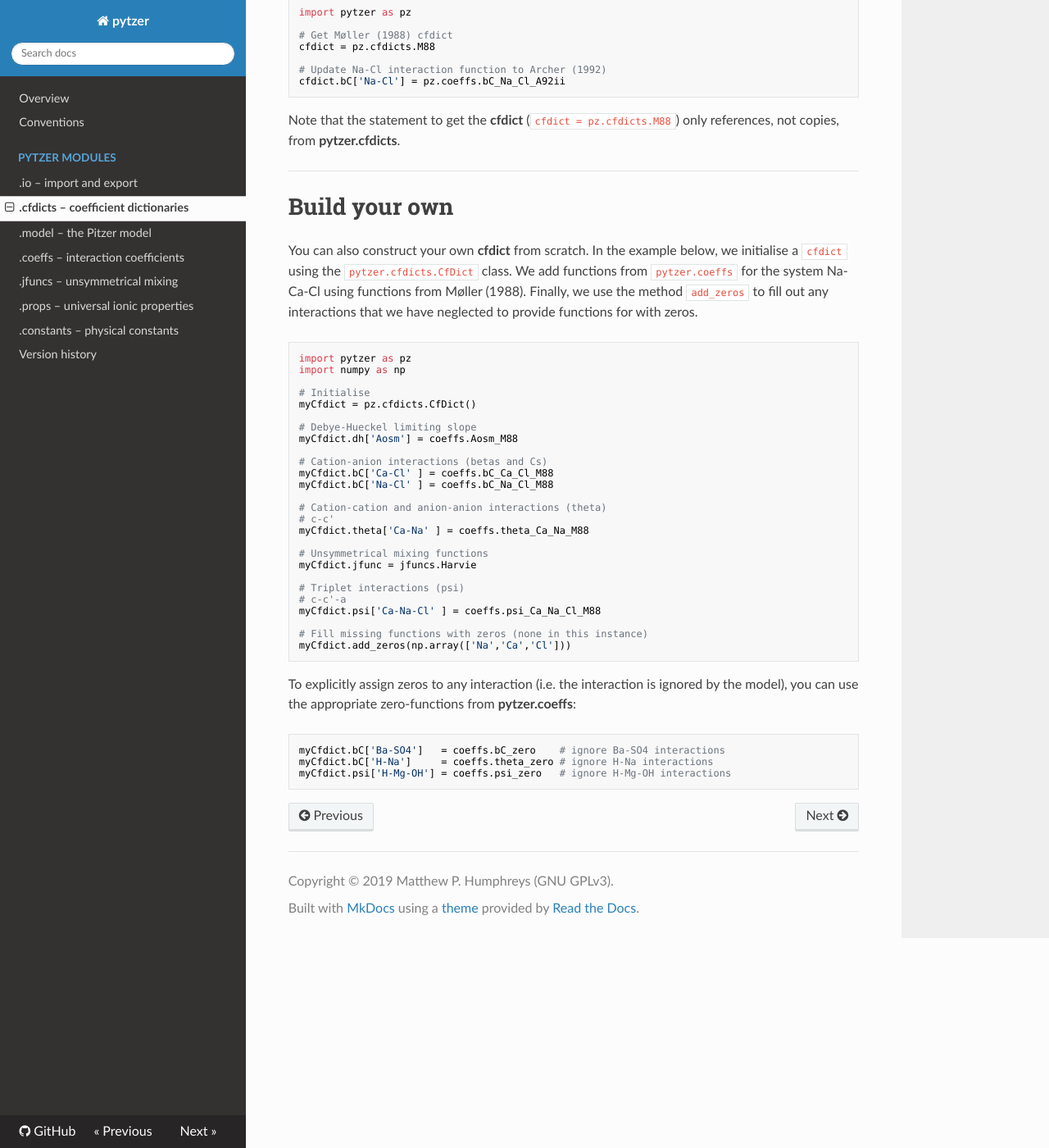
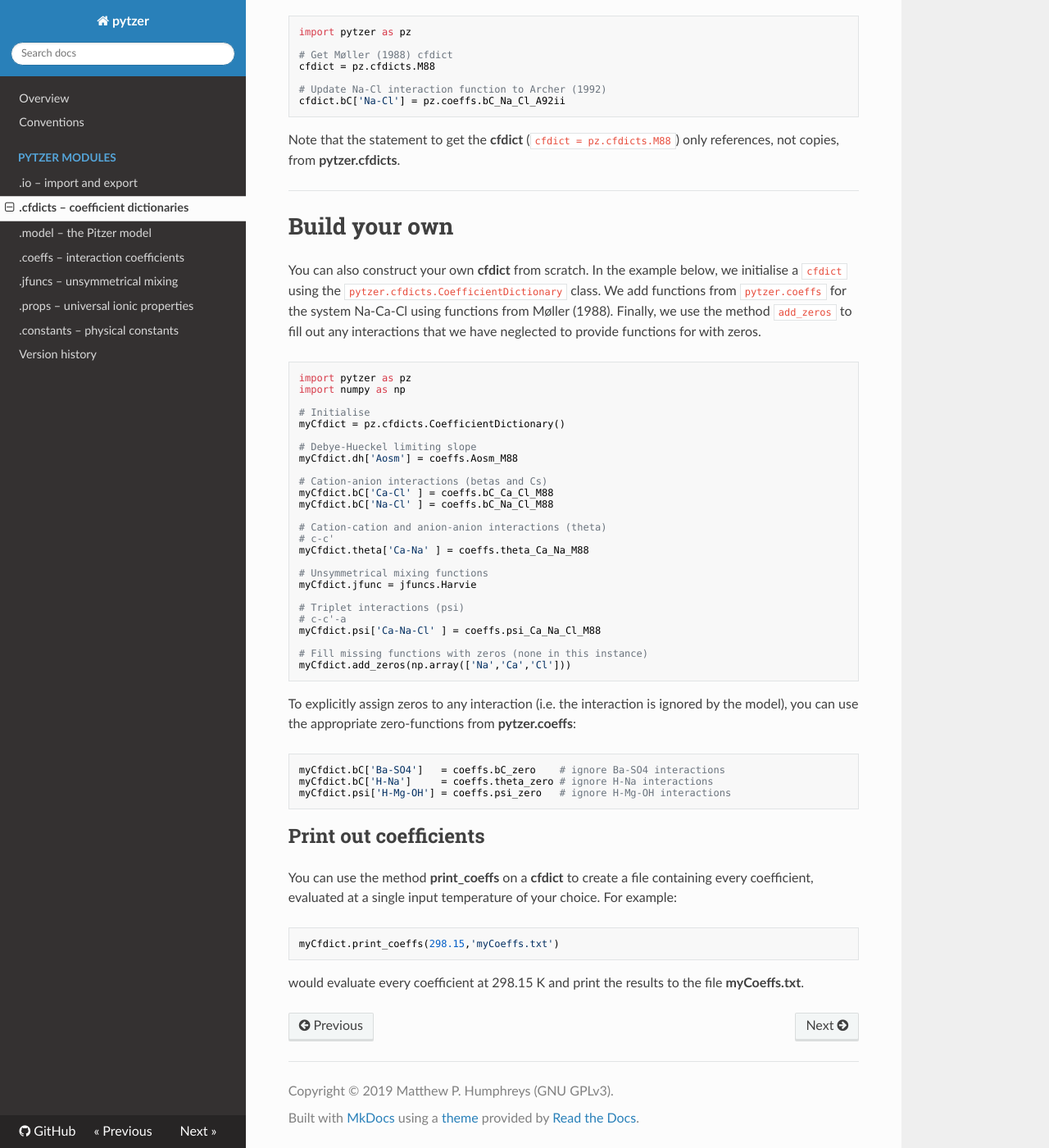
Before and after one commit to mvdh7/pytzer, an MkDocs documentation site: the page built from docs/modules/cfdicts.md, in a window 1280 px wide and 1400 px high, scrolled down 3163 px. Shown: the whole window at 82% size. Built offline with MkDocs 1.6.1, drawn with Linux system fonts in a browser that asks for light colours; nearby versions of some CDN libraries; some of the changed text lies outside the part shown.

Commit message:
Add print_coeffs method description

````diff
--- a/docs/modules/cfdicts.md
+++ b/docs/modules/cfdicts.md
@@ -63,7 +63,7 @@ Each field is then filled with functions from **pytzer.coeffs** that define the
 
 ### Debye-Hückel limiting slope
 
-The function for the Debye-Hückel limiting slope (i.e. <i>A<sub>ϕ</sub></i>) is stored as `CfDict.dh['Aosm']`.
+The function for the Debye-Hückel limiting slope (i.e. <i>A<sub>ϕ</sub></i>) is stored as `CoefficientDictionary.dh['Aosm']`.
 
 ### Cation-anion interactions
 
@@ -129,14 +129,14 @@ Note that the statement to get the **cfdict** (`cfdict = pz.cfdicts.M88`) only r
 
 # Build your own
 
-You can also construct your own **cfdict** from scratch. In the example below, we initialise a `cfdict` using the `pytzer.cfdicts.CfDict` class. We add functions from `pytzer.coeffs` for the system Na-Ca-Cl using functions from Møller (1988). Finally, we use the method `add_zeros` to fill out any interactions that we have neglected to provide functions for with zeros.
+You can also construct your own **cfdict** from scratch. In the example below, we initialise a `cfdict` using the `pytzer.cfdicts.CoefficientDictionary` class. We add functions from `pytzer.coeffs` for the system Na-Ca-Cl using functions from Møller (1988). Finally, we use the method `add_zeros` to fill out any interactions that we have neglected to provide functions for with zeros.
 
 ```python
 import pytzer as pz
 import numpy as np
 
 # Initialise
-myCfdict = pz.cfdicts.CfDict()
+myCfdict = pz.cfdicts.CoefficientDictionary()
 
 # Debye-Hueckel limiting slope
 myCfdict.dh['Aosm'] = coeffs.Aosm_M88
@@ -167,3 +167,13 @@ myCfdict.bC['Ba-SO4']   = coeffs.bC_zero    # ignore Ba-SO4 interactions
 myCfdict.bC['H-Na']     = coeffs.theta_zero # ignore H-Na interactions
 myCfdict.psi['H-Mg-OH'] = coeffs.psi_zero   # ignore H-Mg-OH interactions
 ```
+
+## Print out coefficients
+
+You can use the method **print_coeffs** on a **cfdict** to create a file containing every coefficient, evaluated at a single input temperature of your choice. For example:
+
+```python
+myCfdict.print_coeffs(298.15,'myCoeffs.txt')
+```
+
+would evaluate every coefficient at 298.15 K and print the results to the file **myCoeffs.txt**.
````
Also changed, not shown: docs/version-history.md (+2 -0 lines).
